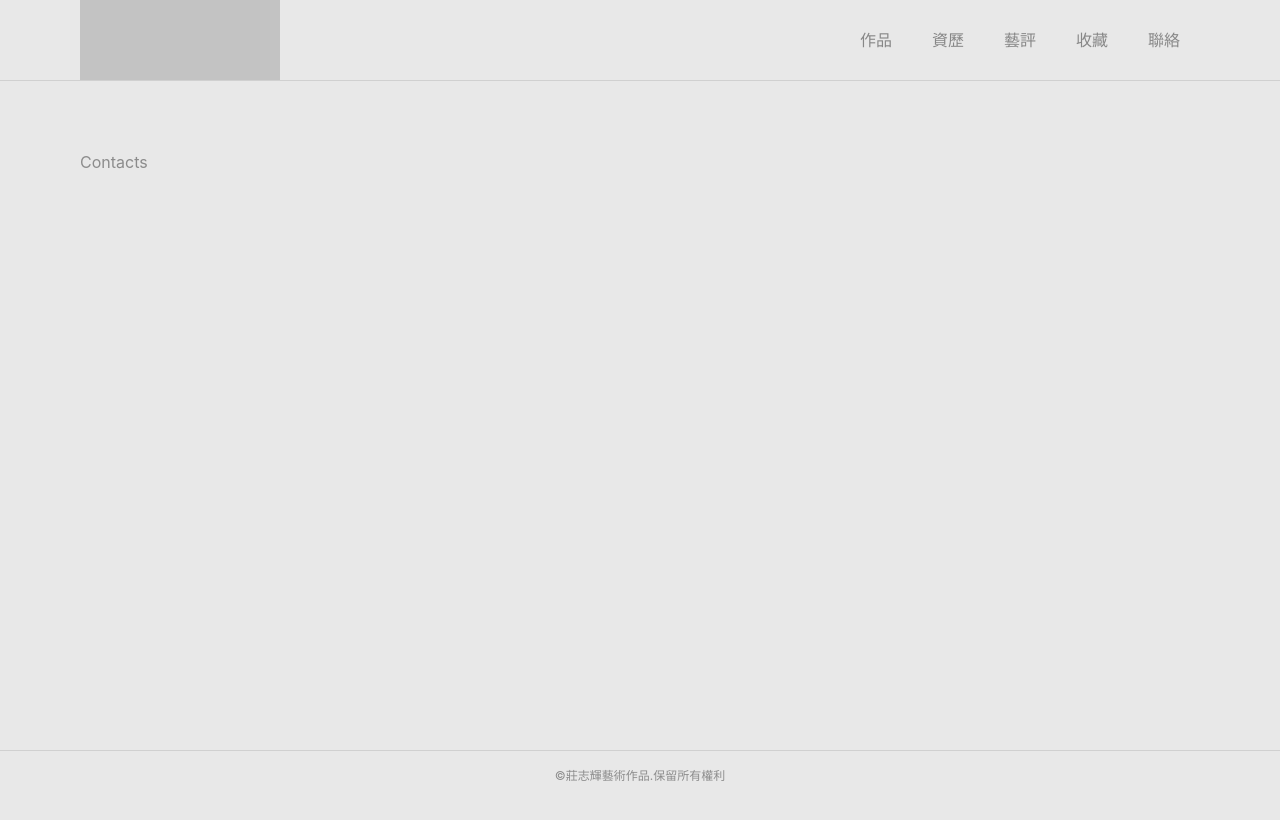
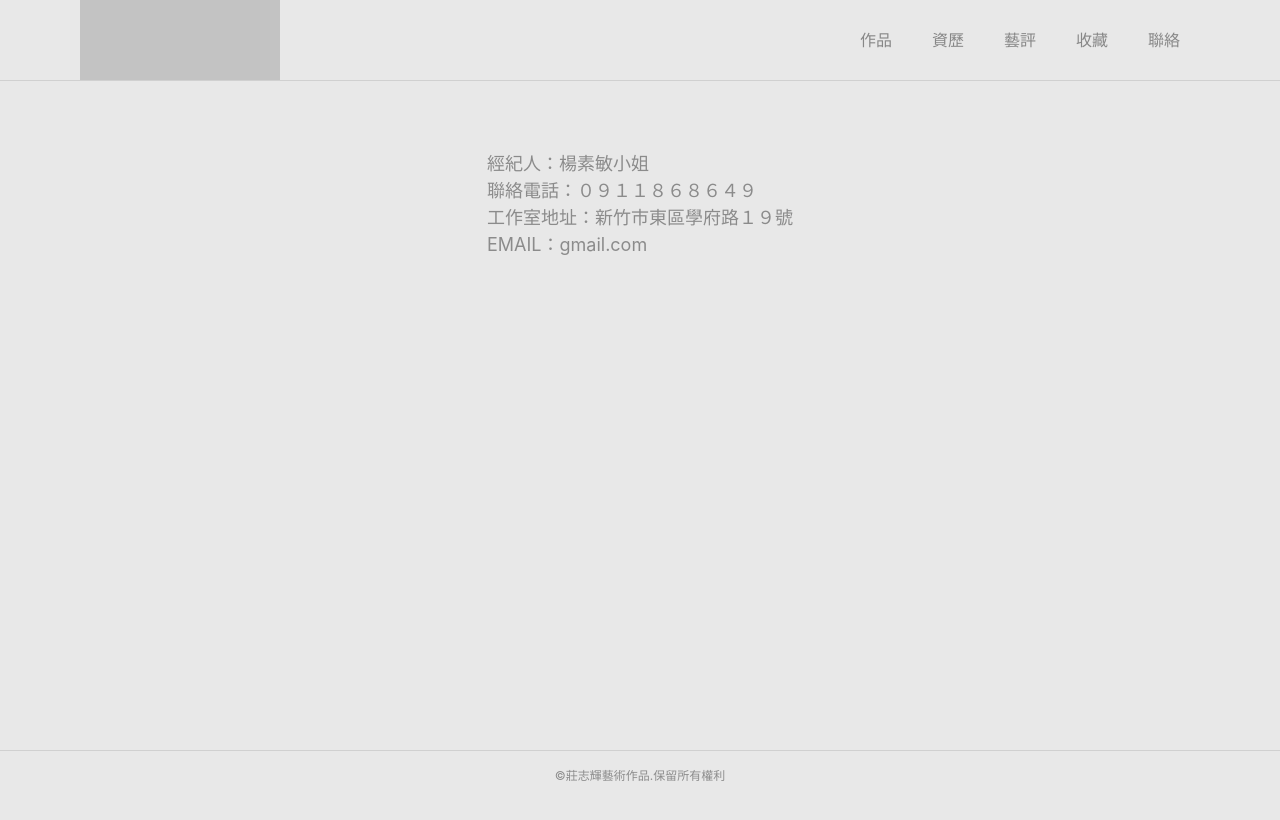
Before and after one commit to JustinPanCasetoMe/chuangchihhui-galery, a React (Vite) app in the folder ChuangChihHui-Galery-Main/: page /contacts in a window 1280 px wide. Shown: the top 820 px of the page. Built offline with nearby package versions, Linux system fonts and the light colour scheme.

Commit message:
Update Contacts Page

```diff
--- a/ChuangChihHui-Galery-Main/src/App.css
+++ b/ChuangChihHui-Galery-Main/src/App.css
@@ -64,6 +64,10 @@
 
 .fh{
   height: 100%;
+}
+
+.f-vh{
+  height: 100vh;
 }
 
 .w-auto{
@@ -134,6 +138,10 @@
 
 .mg-b-box{
   margin-bottom: 50px;
+}
+
+.mg-ct{
+  margin: 0 ;
 }
 
 /* Border */
--- a/ChuangChihHui-Galery-Main/src/pages/Contacts.jsx
+++ b/ChuangChihHui-Galery-Main/src/pages/Contacts.jsx
@@ -2,7 +2,14 @@ import React from 'react'
 
 const Contacts = () => {
   return (
-    <div>Contacts</div>
+    <div className='fh df jc-c aln-itm-c'>
+      <div>
+        <h3>經紀人：楊素敏小姐</h3>
+        <h3>聯絡電話：０９１１８６８６４９</h3>
+        <h3>工作室地址：新竹市東區學府路１９號</h3>
+        <h3>EMAIL：gmail.com</h3>
+      </div>
+    </div>
   )
 }
 
```
